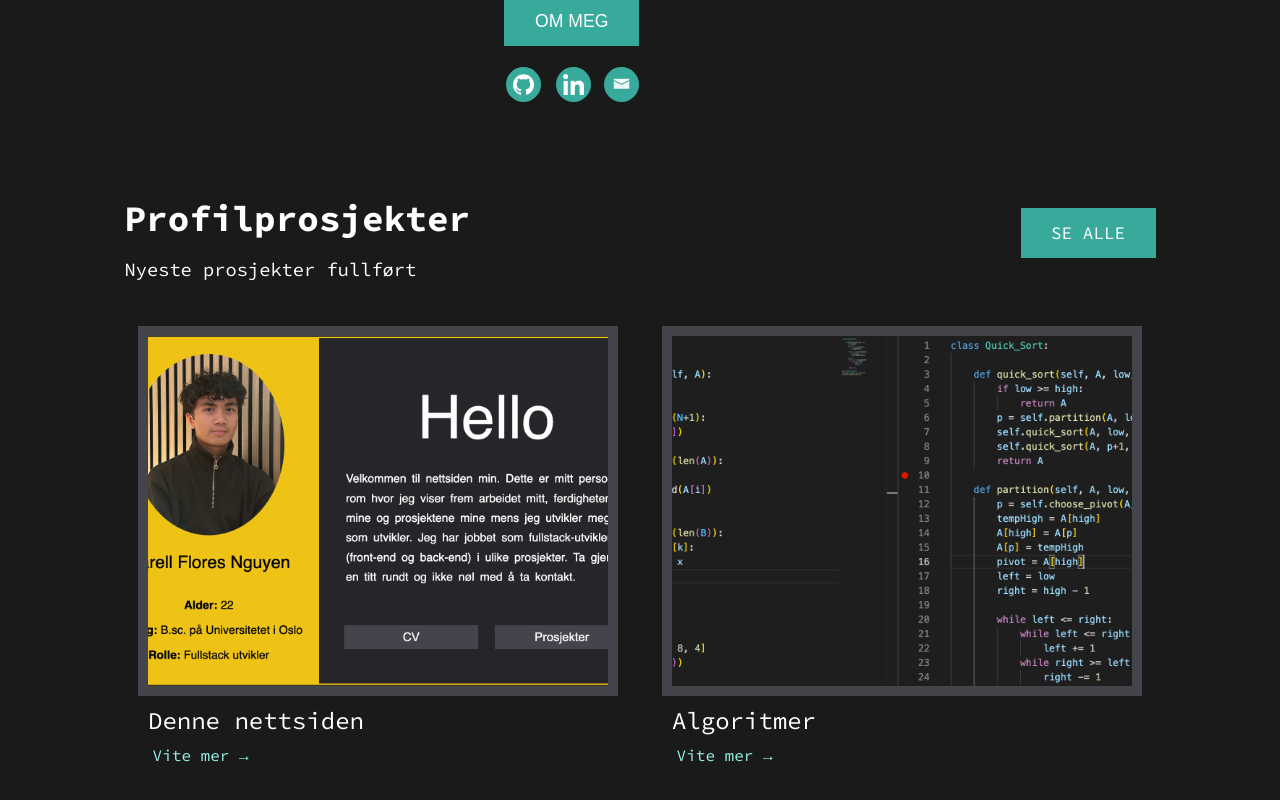
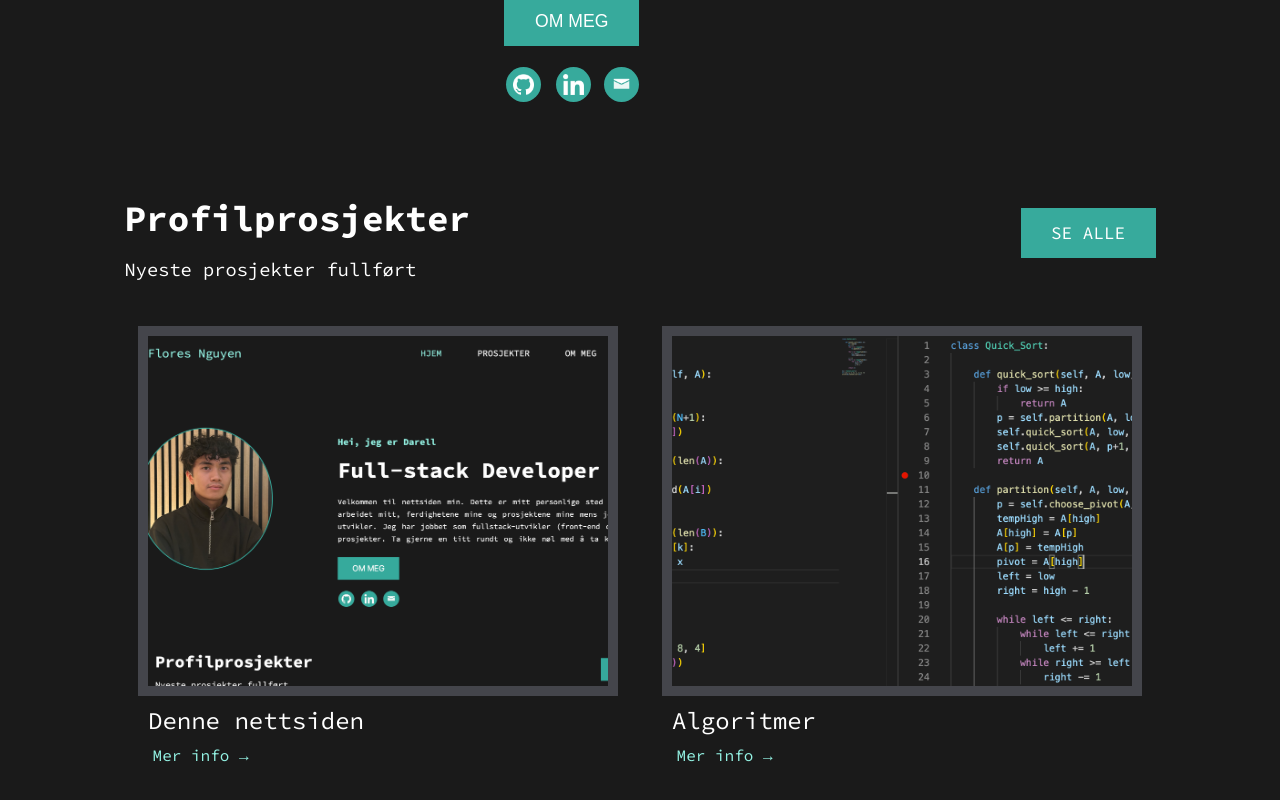
Before and after one commit to darellfn/Darell_Flores_Nguyen, a React (Vite) app: page /#/ in a window 1280 px wide. Shown: the part 500-1300 px from the top of the page. Built offline with nearby package versions, Linux system fonts and the light colour scheme.

Commit message:
Add new pic on latest project

```diff
--- a/src/HomePage/LatestProjects.jsx
+++ b/src/HomePage/LatestProjects.jsx
@@ -31,7 +31,7 @@ function LastestProjects() {
                             Denne nettsiden
                         </h2>
                         <NavLink to="/project" className="more" state={{scrollTo: "dfn-bro"}}>
-                            Vite mer →
+                            Mer info →
                         </NavLink>
                     </div>
                 </div>
@@ -46,7 +46,7 @@ function LastestProjects() {
                             Algoritmer
                         </h2>
                         <NavLink to="/project" className="more" state={{scrollTo: "algorithm"}}>
-                            Vite mer →
+                            Mer info →
                         </NavLink>
                     </div>
 
```
Also changed, not shown: public/images/dfn.png.
